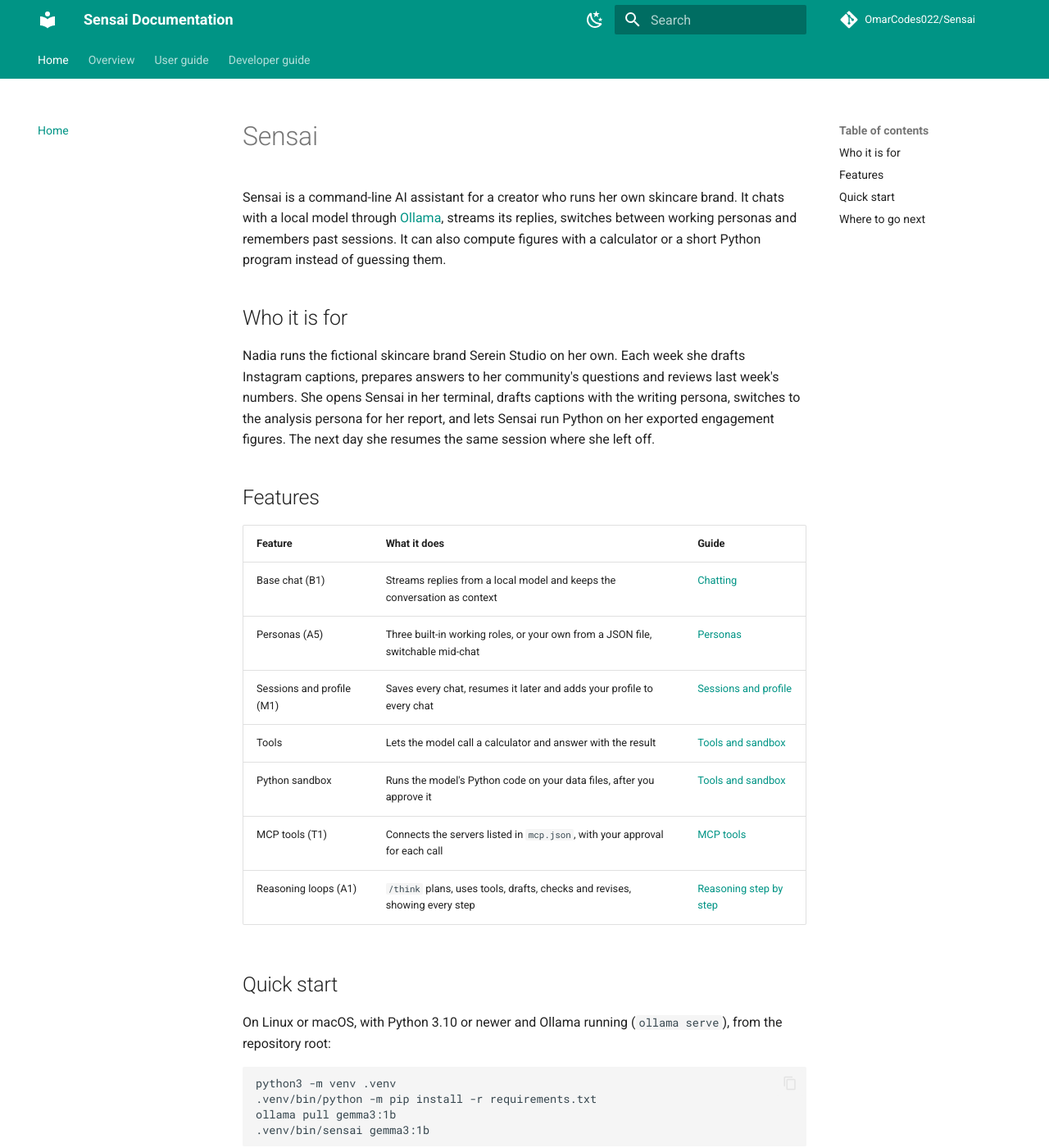
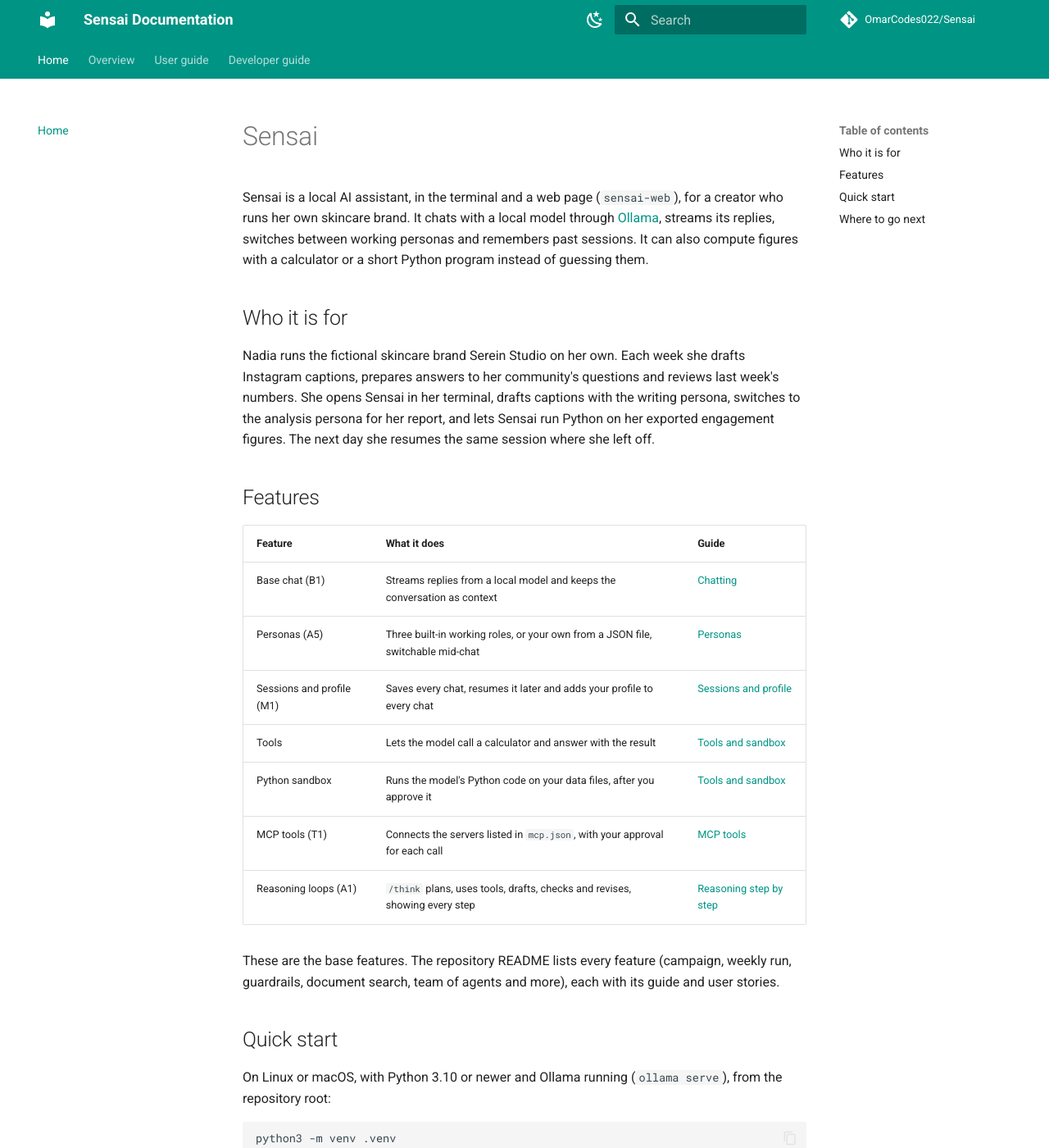
Before and after one commit to OmarCodes022/Sensai, an MkDocs documentation site: the page built from docs/README.md, in a window 1280 px wide and 1400 px high. Shown: the whole window at 82% size. Built offline with MkDocs 1.6.1 and Material for MkDocs 9.7.7, drawn with Linux system fonts in a browser that asks for light colours; comment, search, counter and statistics services are not loaded.

Commit message:
docs: docs home mentions the web page and the full feature list
Claude-Session: https://claude.ai/code/session_01Ms8xg11Dg3U67PLKoFhJGg

```diff
--- a/docs/README.md
+++ b/docs/README.md
@@ -1,6 +1,6 @@
 # Sensai
 
-Sensai is a command-line AI assistant for a creator who runs her own skincare
+Sensai is a local AI assistant, in the terminal and a web page (`sensai-web`), for a creator who runs her own skincare
 brand. It chats with a local model through [Ollama](https://ollama.com), streams
 its replies, switches between working personas and remembers past sessions. It
 can also compute figures with a calculator or a short Python program instead of
@@ -27,6 +27,9 @@ resumes the same session where she left off.
 | MCP tools (T1) | Connects the servers listed in `mcp.json`, with your approval for each call | [MCP tools](user-guide/mcp.md) |
 | Reasoning loops (A1) | `/think` plans, uses tools, drafts, checks and revises, showing every step | [Reasoning step by step](user-guide/thinking.md) |
 
+These are the base features. The repository README lists every feature (campaign, weekly run,
+guardrails, document search, team of agents and more), each with its guide and user stories.
+
 ## Quick start
 
 On Linux or macOS, with Python 3.10 or newer and Ollama running
```
